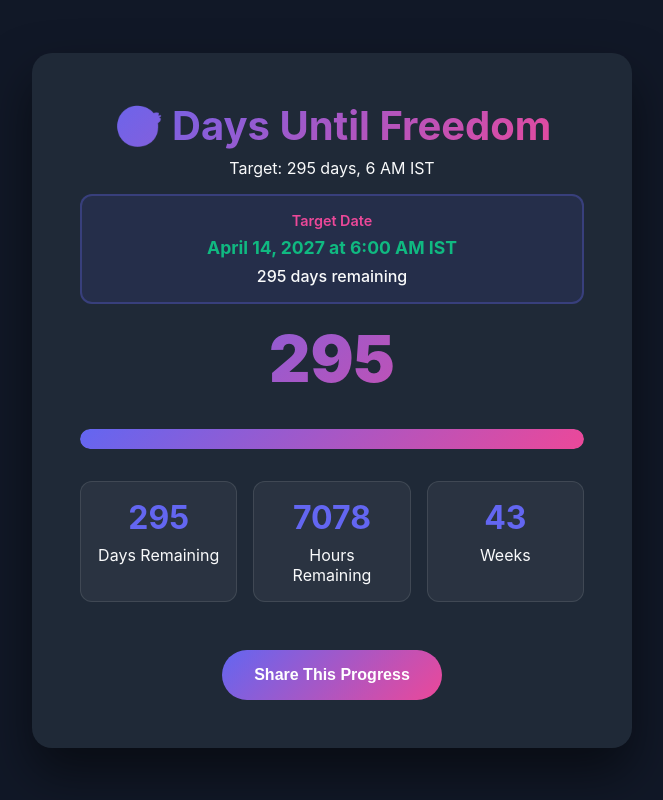
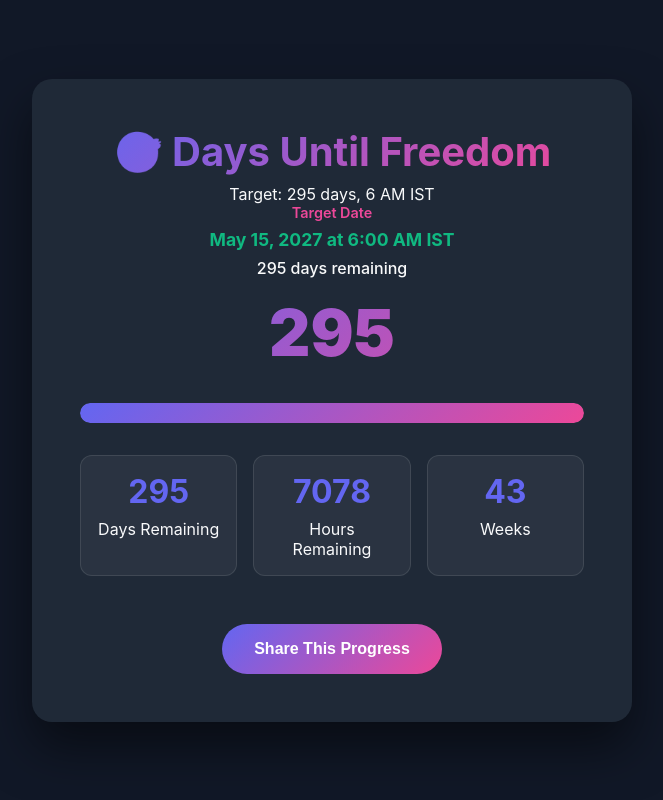
Before and after one commit to personalprojects-pk/wife-tracker-website, a plain HTML site: page index.html in a window 1280 px wide. Shown: the whole page, without its empty margins (308-971 px from the left). Drawn offline with Linux system fonts and the light colour scheme.

Commit message:
Fix target-date CSS structure

```diff
--- a/index.html
+++ b/index.html
@@ -105,14 +105,6 @@
             margin-top: 1rem;
             transition: transform 0.2s;
         }
-        .target-date {
-    background: rgba(99, 102, 241, 0.1);
-    border: 2px solid rgba(99, 102, 241, 0.3);
-    border-radius: 12px;
-    padding: 1rem;
-    margin: 1rem 0;
-}
-
         .target-date-label {
                     font-size: 0.9rem;
                     color: var(--secondary);
@@ -147,7 +139,7 @@
 
         <div class="target-date">
             <div class="target-date-label">Target Date</div>
-            <div class="target-date-value">April 14, 2027 at 6:00 AM IST</div>
+            <div class="target-date-value">May 15, 2027 at 6:00 AM IST</div>
             <div class="target-date-countdown">295 days remaining</div>
         </div>
 
@@ -177,9 +169,7 @@
 
     <script>
         // FIXED: Exact target - 295 days from now at 6 AM IST
-        let targetDate = new Date();
-        targetDate.setDate(targetDate.getDate() + 295);
-        targetDate.setHours(6, 0, 0, 0); // EXACTLY 6 AM IST
+        let targetDate = new Date('2027-05-15T06:00:00Z');
 
         const IST_OFFSET = 5.5 * 60 * 60 * 1000; // UTC+5:30
 
```
Lines whose indentation alone changed are shown as unchanged.
